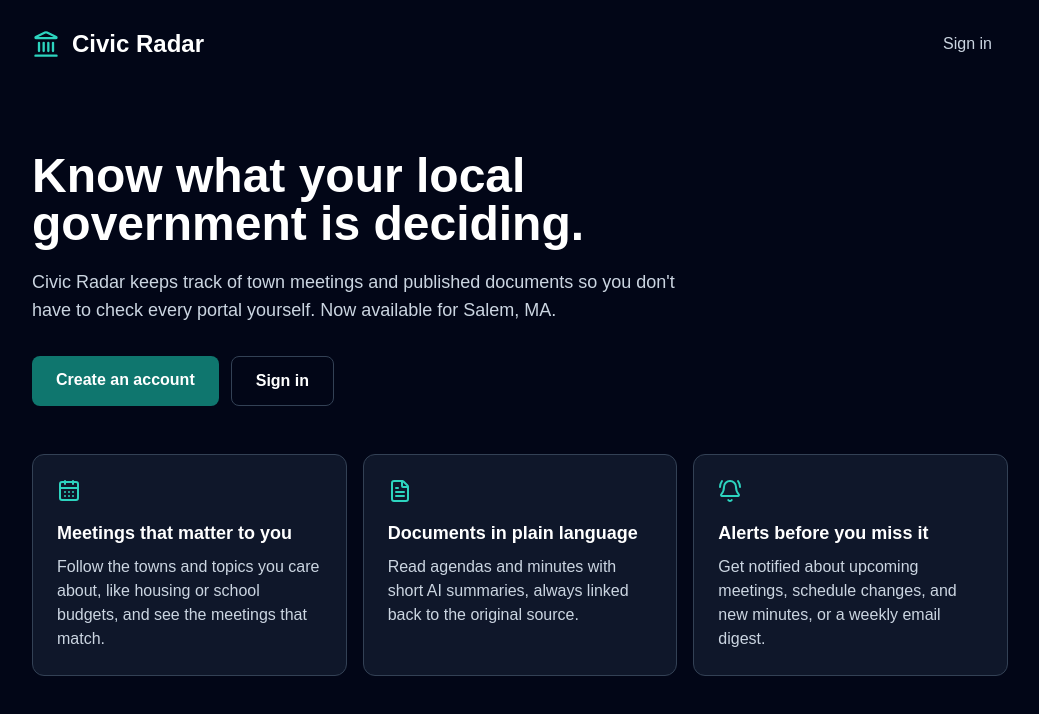
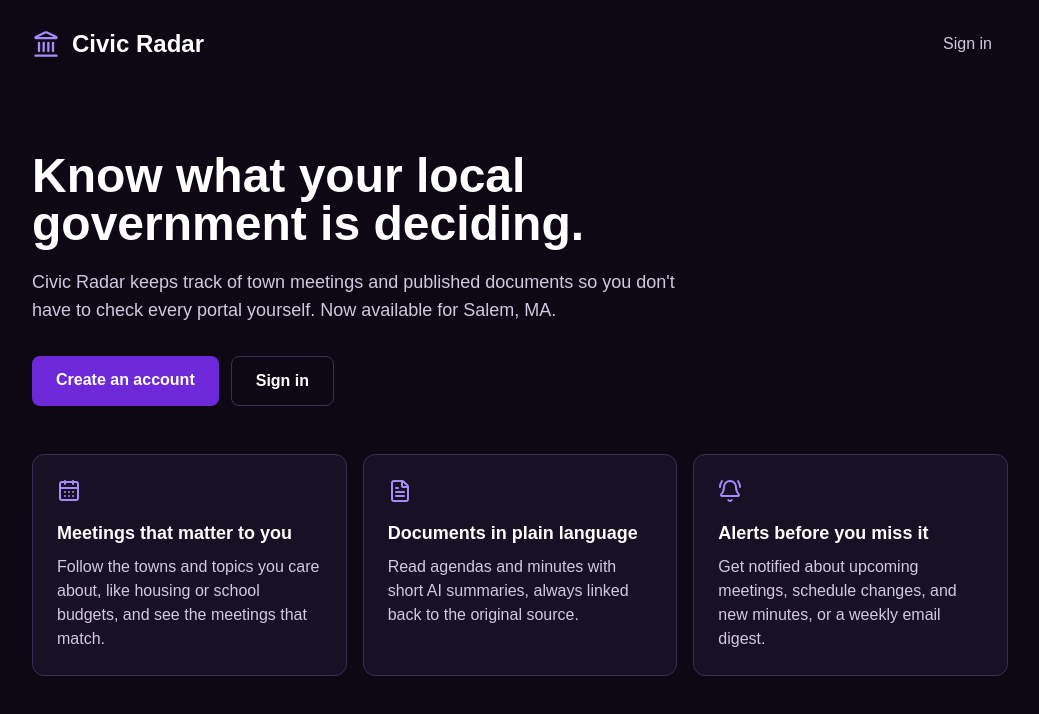
Before and after one commit to Civic-Radar/civicradar-project, a Next.js app: page / in a window 1280 px wide. Shown: the top 714 px of the page, without its empty margins (120-1159 px from the left). Built offline with nearby package versions, Linux system fonts and the light colour scheme.

Commit message:
Switch theme colors to a Halloween (Salem) palette

```diff
--- a/app/globals.css
+++ b/app/globals.css
@@ -8,30 +8,30 @@
 :root {
   color-scheme: dark;
 
-  /* Neutrals */
-  --color-surface: 2 6 23; /* slate-950 */
-  --color-card: 15 23 42; /* slate-900 */
-  --color-raised: 30 41 59; /* slate-800 */
-  --color-line: 51 65 85; /* slate-700 */
-  --color-line-strong: 71 85 105; /* slate-600 */
-  --color-fg-faint: 100 116 139; /* slate-500 */
-  --color-fg-subtle: 148 163 184; /* slate-400 */
-  --color-fg-muted: 203 213 225; /* slate-300 */
-  --color-fg-soft: 226 232 240; /* slate-200 */
-  --color-fg: 241 245 249; /* slate-100 */
-  --color-backdrop: 17 24 39; /* gray-900 */
+  /* Neutrals (Salem: plum-tinted darks) */
+  --color-surface: 13 8 20; /* near-black plum */
+  --color-card: 24 16 36; /* dark aubergine */
+  --color-raised: 39 27 56; /* aubergine */
+  --color-line: 62 46 84; /* muted purple */
+  --color-line-strong: 88 68 114; /* dusty purple */
+  --color-fg-faint: 128 112 150; /* purple-gray */
+  --color-fg-subtle: 168 154 188; /* light purple-gray */
+  --color-fg-muted: 210 200 224; /* pale lavender */
+  --color-fg-soft: 230 223 240; /* lavender white */
+  --color-fg: 244 240 250; /* lavender white */
+  --color-backdrop: 20 12 30; /* midnight plum */
 
-  /* Accent */
-  --color-accent-soft: 167 243 208; /* emerald-200 */
-  --color-accent: 110 231 183; /* emerald-300 */
-  --color-accent-strong: 52 211 153; /* emerald-400 */
-  --color-accent-vivid: 16 185 129; /* emerald-500 */
-  --color-accent-line: 6 95 70; /* emerald-800 */
-  --color-accent-wash: 6 78 59; /* emerald-900 */
+  /* Accent (Salem: pumpkin orange) */
+  --color-accent-soft: 254 215 170; /* orange-200 */
+  --color-accent: 253 186 116; /* orange-300 */
+  --color-accent-strong: 251 146 60; /* orange-400 */
+  --color-accent-vivid: 249 115 22; /* orange-500 */
+  --color-accent-line: 154 52 18; /* orange-800 */
+  --color-accent-wash: 124 45 18; /* orange-900 */
 
   /* Sidebar */
-  --color-sidebar-icon: 45 212 191; /* teal-400 */
-  --color-sidebar-active: 15 118 110; /* teal-700 */
+  --color-sidebar-icon: 167 139 250; /* violet-400 */
+  --color-sidebar-active: 109 40 217; /* violet-700 */
 
   /* Status */
   --color-danger-soft: 254 202 202; /* red-200 */
```
